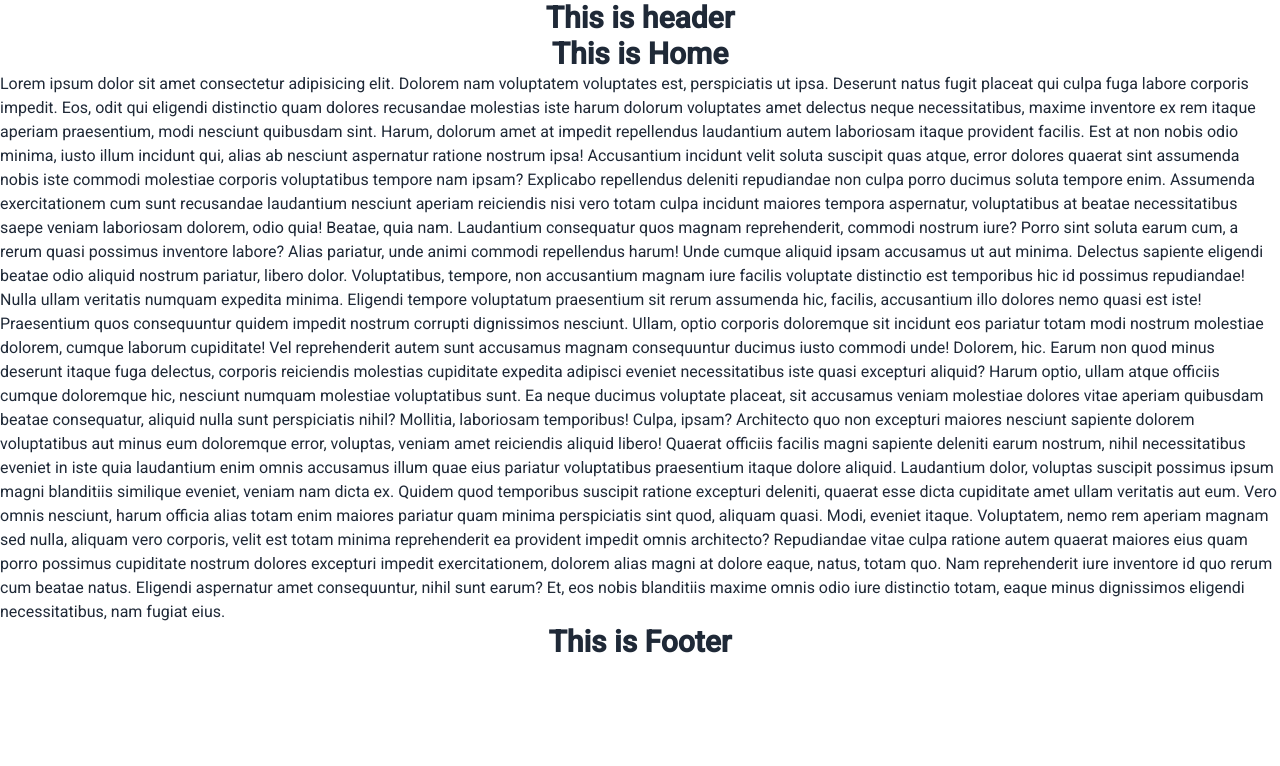
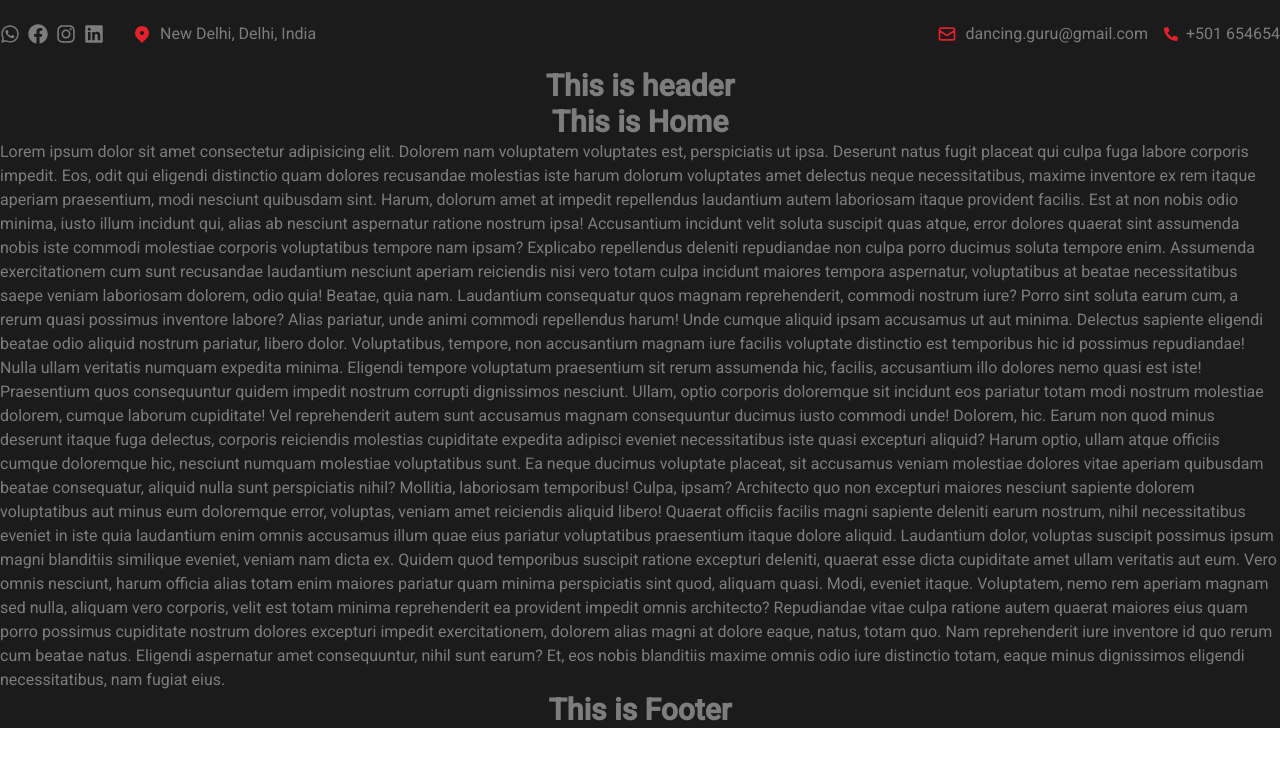
Before and after one commit to developer-shourav/Dancing-Guru-Clint-Side, a React (Vite) app: page / in a window 1280 px wide. Shown: the top 766 px of the page. Built offline with nearby package versions, Linux system fonts and the light colour scheme; a web font is replaced by a local one.

Commit message:
header cta added

```diff
--- a/package.json
+++ b/package.json
@@ -15,6 +15,7 @@
     "match-sorter": "^6.3.1",
     "react": "^18.2.0",
     "react-dom": "^18.2.0",
+    "react-icons": "^4.9.0",
     "react-router-dom": "^6.12.1",
     "sort-by": "^1.2.0"
   },
--- /dev/null
+++ b/src/components/HeaderCTA/HeaderCTA.jsx
@@ -0,0 +1,29 @@
+import {FaFacebook, FaInstagram, FaLinkedin, FaPhoneAlt, FaWhatsapp} from 'react-icons/fa';
+import {HiLocationMarker, HiOutlineMail} from 'react-icons/hi';
+const HeaderCTA = () => {
+    return (
+        <div className="bg-[#1B1B1B] mx-auto container">
+
+           <div className='flex justify-between py-5'>
+                <div className='flex items-center text-xl gap-2'>
+                    <FaWhatsapp />
+                    <FaFacebook/>
+                    <FaInstagram/>
+                    <FaLinkedin/>
+                    <p className='flex items-center ms-5 gap-2'><HiLocationMarker className='text-xl text-[#e5202d]'/> <span className='text-[16px]'>New Delhi, Delhi, India</span></p>
+
+                </div>
+
+                <div className='flex gap-4 '>
+                        <p className='flex items-center gap-2'><HiOutlineMail  className='text-xl text-[#e5202d]' /> <span>dancing.guru@gmail.com</span></p>
+                        <p className='flex items-center gap-2'><FaPhoneAlt  className='text-sm text-[#e5202d]' /> <span>+501 654654</span></p>
+
+                </div>
+
+           </div>
+
+        </div>
+    );
+};
+
+export default HeaderCTA;
--- a/src/components/NavBar/NavBar.jsx
+++ b/src/components/NavBar/NavBar.jsx
@@ -1,7 +1,9 @@
+import HeaderCTA from "../HeaderCTA/HeaderCTA";
 
 const NavBar = () => {
     return (
         <div>
+            <HeaderCTA> </HeaderCTA>
            <h2 className="text-3xl font-bold text-center">This is header</h2>
         </div>
     );
--- a/src/index.css
+++ b/src/index.css
@@ -12,6 +12,8 @@
 /* ----------Common Style----------- */
 body{
     font-family: 'Roboto', sans-serif;
+    background-color: #1B1B1B;
+    color:#7D7D7D;
 
 }
 
--- a/src/main.jsx
+++ b/src/main.jsx
@@ -5,7 +5,7 @@ import { RouterProvider } from 'react-router-dom'
 import router from './router/Router'
 
 ReactDOM.createRoot(document.getElementById('root')).render(
-  <React.StrictMode>
+  <React.StrictMode >
    <RouterProvider router={router}> </RouterProvider>
   </React.StrictMode>,
 )
```
Also changed, not shown: src/Pages/Home/Home/Home.jsx (line endings or trailing spaces), 1 other file (tests, documents, lock files or other folders).
